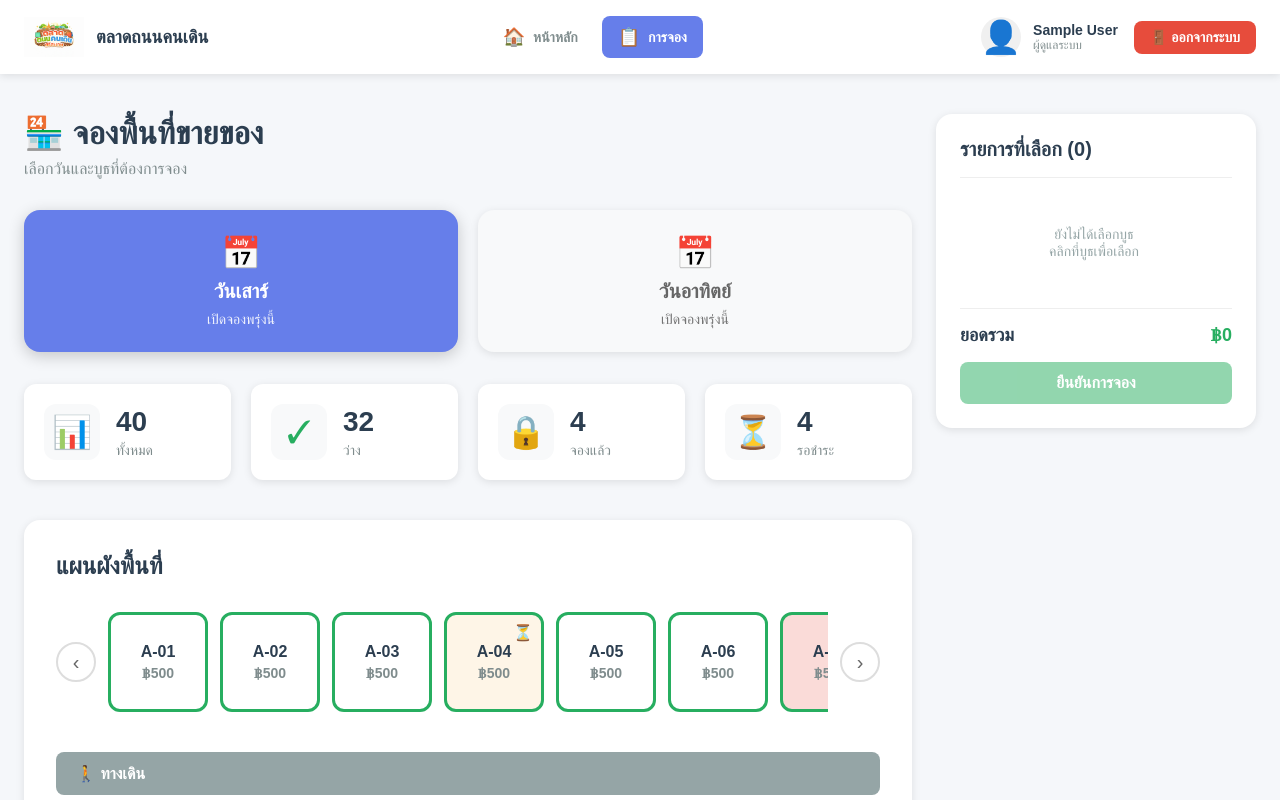
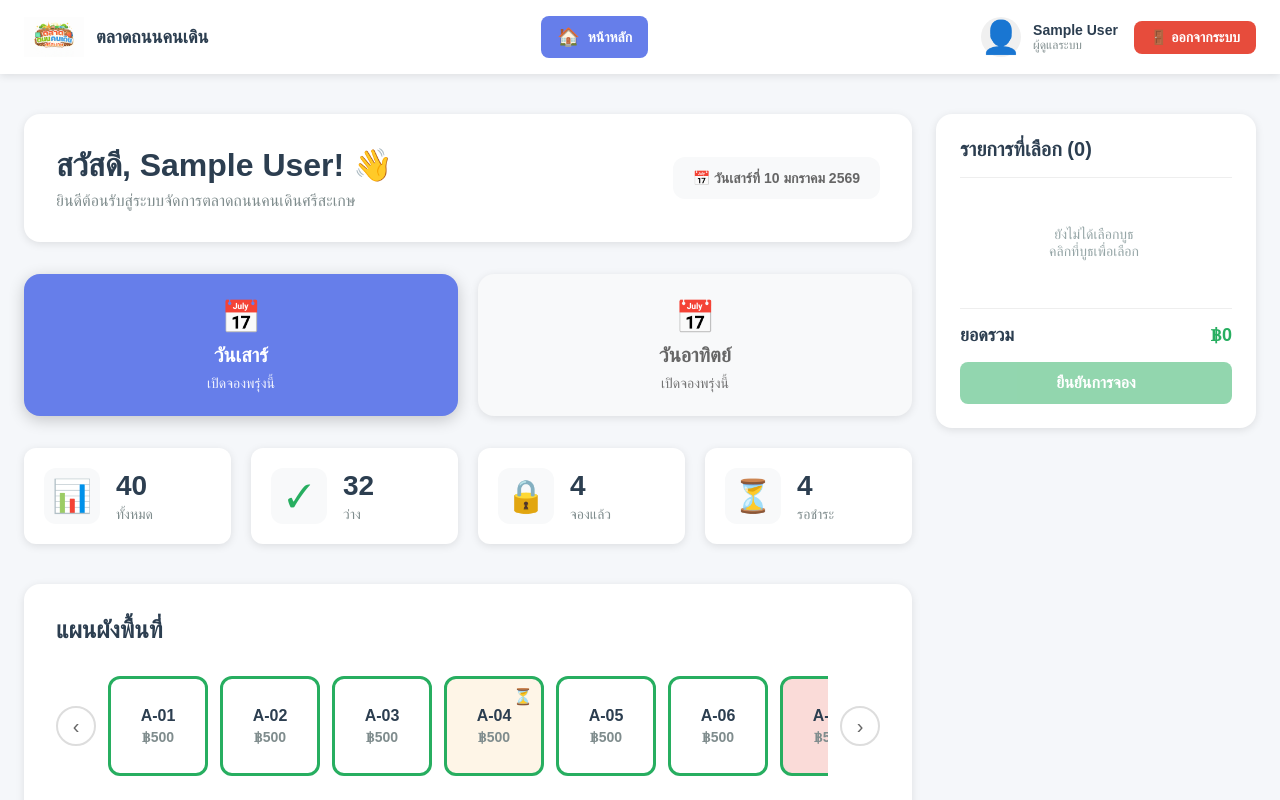
Before and after one commit to Non2412/Walking-street, a Next.js app: page /bookings in a window 1280 px wide. Shown: the top 800 px of the page. Built offline with nearby package versions, Linux system fonts and the light colour scheme; sample sign-in values are in the browser's storage.

Commit message:
save work on monday

```diff
--- a/src/app/bookings/page.jsx
+++ b/src/app/bookings/page.jsx
@@ -8,9 +8,11 @@
 import React, { useState } from 'react';
 import ProtectedRoute from '@/components/ProtectedRoute';
 import Navbar from '@/components/Navbar';
+import { useAuth } from '@/contexts/AuthContext';
 import styles from './page.module.css';
 
 function BookingsContent() {
+    const { user } = useAuth();
     const [selectedDay, setSelectedDay] = useState('saturday'); // saturday or sunday
     const [selectedBooths, setSelectedBooths] = useState([]);
     const [showBookingModal, setShowBookingModal] = useState(false);
@@ -131,10 +133,26 @@ function BookingsContent() {
             <div className={styles.container}>
                 <div className={styles.layoutWrapper}>
                     <div className={styles.mainContent}>
-                        {/* Header */}
-                        <div className={styles.header}>
-                            <h1 className={styles.title}>🏪 จองพื้นที่ขายของ</h1>
-                            <p className={styles.subtitle}>เลือกวันและบูธที่ต้องการจอง</p>
+                        {/* Welcome Section */}
+                        <div className={styles.welcomeSection}>
+                            <div>
+                                <h1 className={styles.welcomeTitle}>
+                                    สวัสดี, {user?.name}! 👋
+                                </h1>
+                                <p className={styles.welcomeSubtitle}>
+                                    ยินดีต้อนรับสู่ระบบจัดการตลาดถนนคนเดินศรีสะเกษ
+                                </p>
+                            </div>
+                            <div className={styles.dateSection}>
+                                <span className={styles.dateText}>
+                                    📅 {new Date().toLocaleDateString('th-TH', {
+                                        weekday: 'long',
+                                        year: 'numeric',
+                                        month: 'long',
+                                        day: 'numeric'
+                                    })}
+                                </span>
+                            </div>
                         </div>
 
                         {/* Day Selection */}
--- a/src/app/bookings/page.module.css
+++ b/src/app/bookings/page.module.css
@@ -9,6 +9,44 @@
     max-width: 1400px;
     margin: 0 auto;
     padding: 40px 24px;
+}
+
+.welcomeSection {
+    background-color: #fff;
+    border-radius: 16px;
+    padding: 32px;
+    margin-bottom: 32px;
+    box-shadow: 0 2px 8px rgba(0, 0, 0, 0.1);
+    display: flex;
+    justify-content: space-between;
+    align-items: center;
+    flex-wrap: wrap;
+    gap: 16px;
+}
+
+.welcomeTitle {
+    font-size: 32px;
+    font-weight: bold;
+    color: #2c3e50;
+    margin: 0 0 8px 0;
+}
+
+.welcomeSubtitle {
+    font-size: 16px;
+    color: #7f8c8d;
+    margin: 0;
+}
+
+.dateSection {
+    padding: 12px 20px;
+    background-color: #f8f9fa;
+    border-radius: 12px;
+}
+
+.dateText {
+    font-size: 14px;
+    color: #666;
+    font-weight: 600;
 }
 
 /* Header */
--- a/src/app/login/page.jsx
+++ b/src/app/login/page.jsx
@@ -62,7 +62,7 @@ export default function LoginPage() {
             const result = await login(formData.email, formData.password);
 
             if (result.success) {
-                router.push('/dashboard');
+                router.push('/bookings');
             } else {
                 setErrors({
                     general: result.error || 'เข้าสู่ระบบไม่สำเร็จ',
--- a/src/components/Navbar.jsx
+++ b/src/components/Navbar.jsx
@@ -16,8 +16,7 @@ export default function Navbar() {
     const [isMobileMenuOpen, setIsMobileMenuOpen] = useState(false);
 
     const menuItems = [
-        { path: '/dashboard', label: 'หน้าหลัก', icon: '🏠' },
-        { path: '/bookings', label: 'การจอง', icon: '📋' },
+        { path: '/bookings', label: 'หน้าหลัก', icon: '🏠' },
     ];
 
     const handleLogout = () => {
@@ -31,7 +30,7 @@ export default function Navbar() {
         <nav style={styles.navbar}>
             <div style={styles.container}>
                 {/* Logo */}
-                <div style={styles.logoSection} onClick={() => router.push('/dashboard')}>
+                <div style={styles.logoSection} onClick={() => router.push('/bookings')}>
                     <img
                         src="/img/walking.png"
                         alt="Logo"
```
Also changed, not shown: src/app/dashboard/page.jsx (+6 -50 lines).
